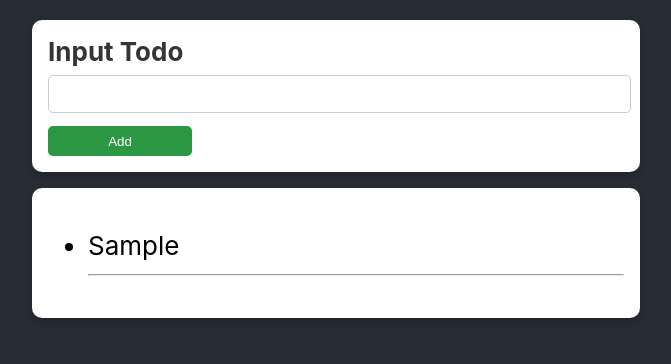
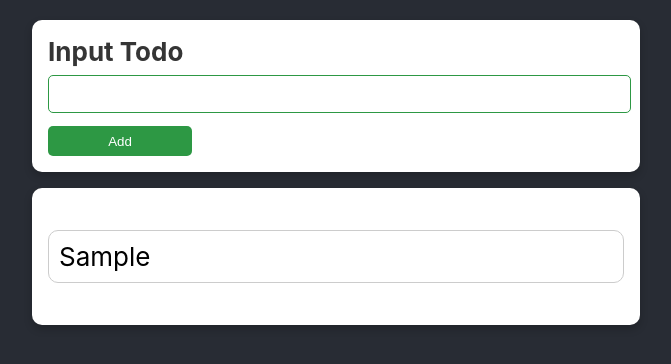
Before and after one commit to fiqihz/ToDoApp, a React (Create React App) app: page / in a window 1280 px wide. Both pictures are taken after typing "Sample" into the empty fields and a click on the button "Add". Shown: the top 364 px of the page, without its empty margins (304-975 px from the left). Built offline with nearby package versions, Linux system fonts and the light colour scheme.

Commit message:
Adding Todo delete function

```diff
--- a/src/components/Todo.js
+++ b/src/components/Todo.js
@@ -9,16 +9,25 @@ const Todo = () => {
     if (data.trim().length !== 0) {
       setListTodo((prevData) => {
         const todoValue = [...prevData];
-        todoValue.unshift({ todo: data, id: Math.random().toString() });
+        todoValue.unshift({ todo: data, id: Date.now().toString() });
         return todoValue;
       });
     }
   };
 
+  const handleDeleteTodo = (id) => {
+    setListTodo((prevData) => {
+      const delTodo = prevData.filter((data) => data.id !== id);
+      return delTodo;
+    });
+  };
+
   return (
     <Fragment>
       <TodoForm onAddTodo={handleAddTodo} />
-      {listTodo.length > 0 && <TodoList listData={listTodo} />}
+      {listTodo.length > 0 && (
+        <TodoList listData={listTodo} onDeleteTodo={handleDeleteTodo} />
+      )}
     </Fragment>
   );
 };
--- a/src/components/TodoForm.js
+++ b/src/components/TodoForm.js
@@ -1,9 +1,10 @@
-import { useState } from "react";
+import { useState, useRef } from "react";
 import Card from "../UI/Card/Card";
 import classes from "./TodoForm.module.css";
 
 const TodoForm = (props) => {
   const [enteredTodo, setEnteredTodo] = useState("");
+  const todoRef = useRef(null);
 
   const handleChangeTodo = (event) => {
     setEnteredTodo(event.target.value);
@@ -13,13 +14,19 @@ const TodoForm = (props) => {
     event.preventDefault();
     props.onAddTodo(enteredTodo);
     setEnteredTodo("");
+    todoRef.current.focus();
   };
 
   return (
     <Card className={classes.input}>
       <form onSubmit={handleSubmitTodo}>
         <label>Input Todo</label>
-        <input type="text" value={enteredTodo} onChange={handleChangeTodo} />
+        <input
+          type="text"
+          value={enteredTodo}
+          onChange={handleChangeTodo}
+          ref={todoRef}
+        />
         <button type="submit">Add</button>
       </form>
     </Card>
--- a/src/components/TodoList.js
+++ b/src/components/TodoList.js
@@ -2,13 +2,16 @@ import Card from "../UI/Card/Card";
 import classes from "./TodoList.module.css";
 
 const TodoList = (props) => {
+  const handleDeleteTodo = (id) => {
+    props.onDeleteTodo(id);
+  };
+
   return (
     <Card className={classes.list}>
       {props.listData.map((data) => (
-        <ul>
-          <li>{data.todo}</li>
-          <hr />
-        </ul>
+        <p key={data.id} onClick={handleDeleteTodo.bind(this, data.id)}>
+          {data.todo}
+        </p>
       ))}
     </Card>
   );
--- a/src/components/TodoList.module.css
+++ b/src/components/TodoList.module.css
@@ -6,3 +6,14 @@
   width: 90%;
   min-width: 10rem;
 }
+
+.list p {
+  border: 1px solid #ccc;
+  padding: 10px;
+  border-radius: 10px;
+}
+
+.list p:hover {
+  cursor: pointer;
+  background-color: #a6e6b4;
+}
--- a/src/index.js
+++ b/src/index.js
@@ -4,8 +4,4 @@ import "./index.css";
 import App from "./App";
 
 const root = ReactDOM.createRoot(document.getElementById("root"));
-root.render(
-  <React.StrictMode>
-    <App />
-  </React.StrictMode>
-);
+root.render(<App />);
```
